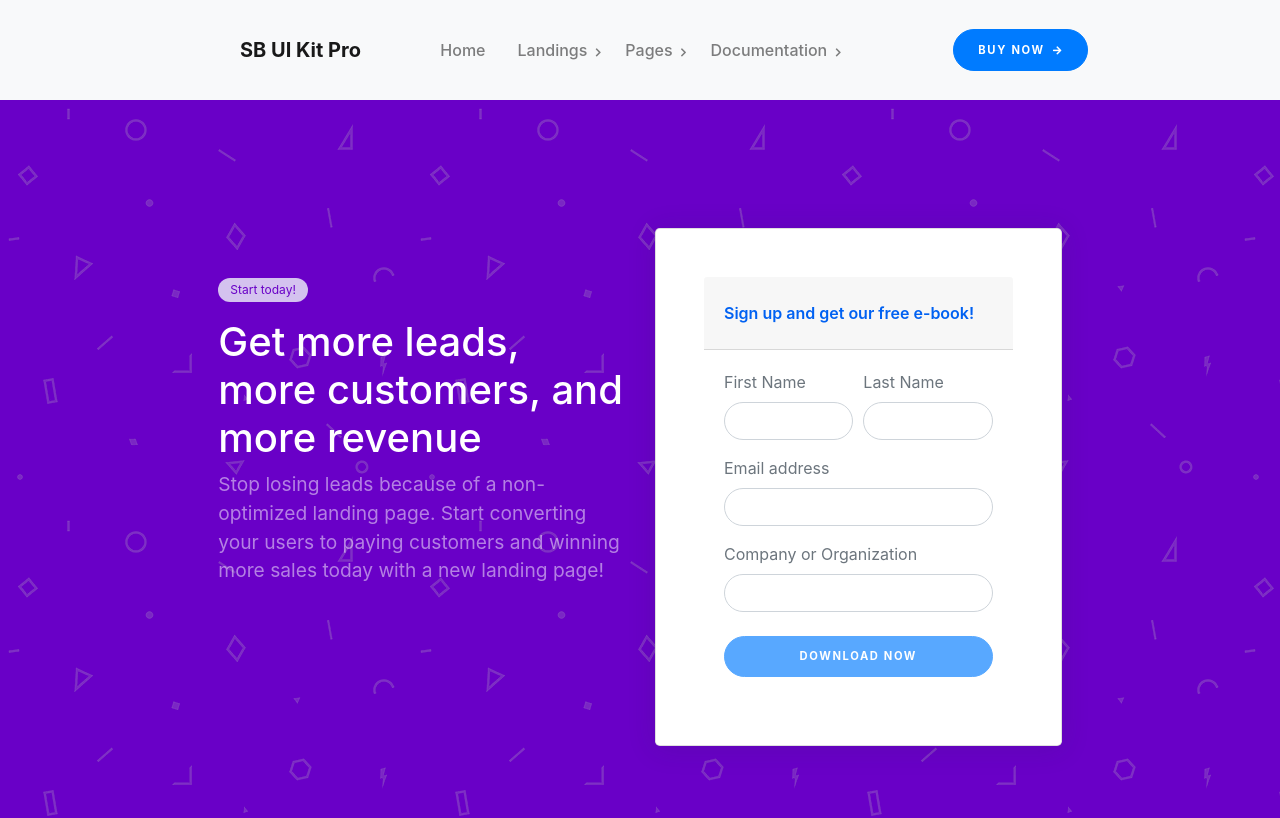
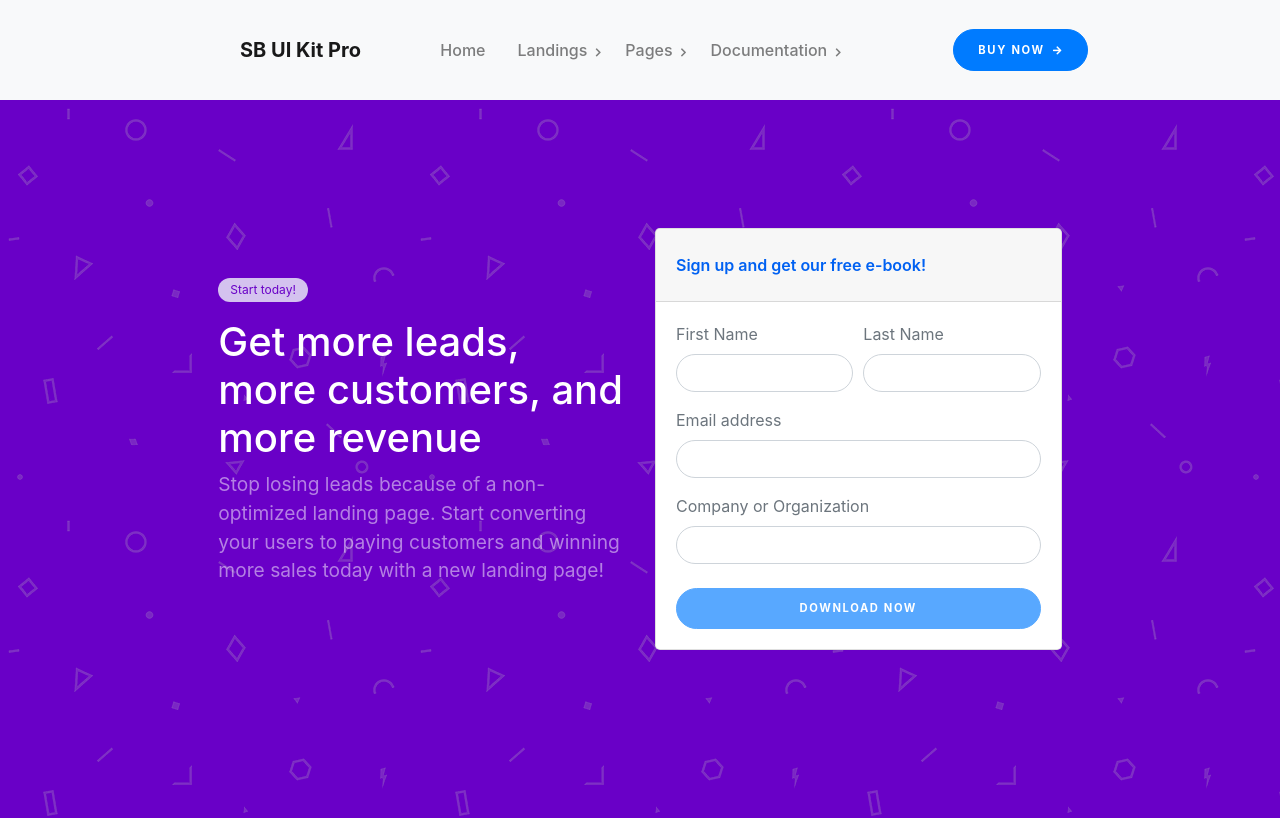
Before and after one commit to anjc24/Project-6-, a plain HTML site: page index.html in a window 1280 px wide. Shown: the top 818 px of the page. Drawn offline with nearby package versions, Linux system fonts and the light colour scheme.

Commit message:
Update styles.css
card

```diff
--- a/styles.css
+++ b/styles.css
@@ -134,7 +134,7 @@ label{
     font-weight: 400 !important;
 }
 
-.card {
+.marketing .card {
     box-shadow: 0 0.15rem 1.75rem 0 rgba(31,45,65,.15);
     overflow: hidden;
     position: relative;
```
